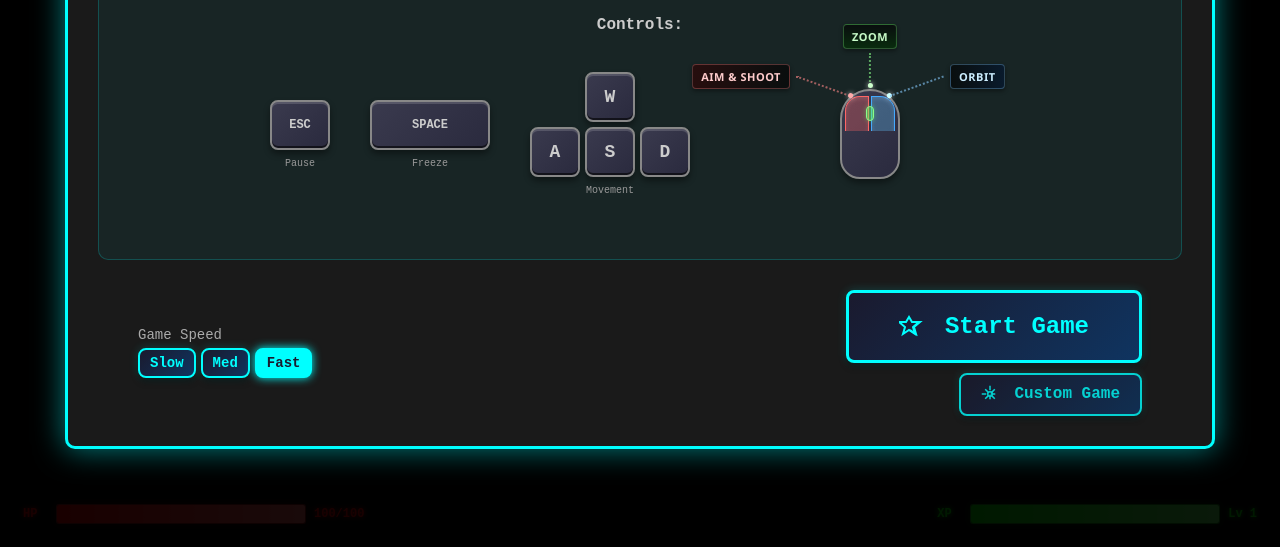
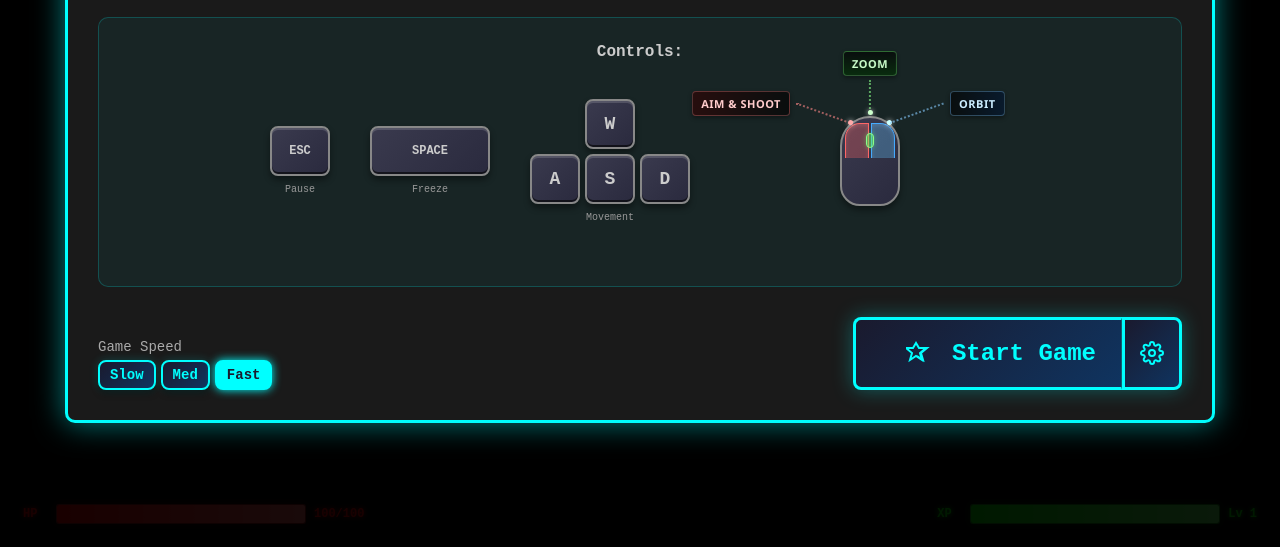
Before and after one commit to VictorZakharov/void-harvest-game, a website built with webpack: page index.html in a window 1280 px wide. Shown: the part 253-800 px from the top of the page. Built offline with nearby package versions, Linux system fonts and the light colour scheme.

Commit message:
Refactor: Main Menu UI (Split Button & Alignment). Implemented split button for Start/Custom game, removed vertical hover rise, and fixed footer alignment/padding.

```diff
--- a/index.html
+++ b/index.html
@@ -223,7 +223,7 @@
                 </div>
                 <!-- Start Screen Actions Footer -->
                 <div class="start-actions"
-                    style="margin-top: 30px; display: flex; align-items: center; justify-content: space-between; width: 100%; padding: 0 40px; box-sizing: border-box;">
+                    style="margin-top: 30px; display: flex; align-items: flex-end; justify-content: space-between; width: 100%; box-sizing: border-box;">
 
                     <!-- Speed Controls (Left) -->
                     <div class="speed-controls-group" style="text-align: left;">
@@ -238,7 +238,9 @@
                     <!-- Main Actions (Right) -->
                     <div class="main-buttons-group"
                         style="display: flex; flex-direction: column; gap: 10px; align-items: flex-end;">
-                        <button id="start-btn" class="btn btn-large" style="margin: 0;">
+
+                        <div class="split-btn-group">
+                            <button id="start-btn" class="btn btn-large split-main">
                                 <svg width="24" height="24" viewBox="0 0 24 24" fill="none" stroke="currentColor"
                                     stroke-width="2" style="vertical-align: middle; margin-right: 8px;">
                                     <path d="M20 7h-7L10 2 7 7H0l6 5-2 7 6-4 6 4-2-7z" />
@@ -247,16 +249,16 @@
                                 Start Game
                             </button>
 
-                        <button id="custom-btn" class="btn"
-                            style="margin: 0; font-size: 16px; padding: 10px 20px; opacity: 0.8;">
-                            <svg width="18" height="18" viewBox="0 0 24 24" fill="none" stroke="currentColor"
-                                stroke-width="2" style="vertical-align: middle; margin-right: 6px;">
+                            <button id="custom-btn" class="btn btn-large split-action" title="Custom Game Settings">
+                                <svg width="24" height="24" viewBox="0 0 24 24" fill="none" stroke="currentColor"
+                                    stroke-width="2">
                                     <circle cx="12" cy="12" r="3" />
                                     <path
-                                    d="M12 1v6m0 6v6M5.6 5.6l4.2 4.2m4.4 4.4l4.2 4.2M1 12h6m6 0h6M5.6 18.4l4.2-4.2m4.4-4.4l4.2-4.2" />
+                                        d="M19.4 15a1.65 1.65 0 0 0 .33 1.82l.06.06a2 2 0 0 1 0 2.83 2 2 0 0 1-2.83 0l-.06-.06a1.65 1.65 0 0 0-1.82-.33 1.65 1.65 0 0 0-1 1.51V21a2 2 0 0 1-2 2 2 2 0 0 1-2-2v-.09A1.65 1.65 0 0 0 9 19.4a1.65 1.65 0 0 0-1.82.33l-.06.06a2 2 0 0 1-2.83 0 2 2 0 0 1 0-2.83l.06-.06a1.65 1.65 0 0 0 .33-1.82 1.65 1.65 0 0 0-1.51-1H3a2 2 0 0 1-2-2 2 2 0 0 1 2-2h.09A1.65 1.65 0 0 0 4.6 9a1.65 1.65 0 0 0-.33-1.82l-.06-.06a2 2 0 0 1 0-2.83 2 2 0 0 1 2.83 0l.06.06a1.65 1.65 0 0 0 1.82.33H9a1.65 1.65 0 0 0 1-1.51V3a2 2 0 0 1 2-2 2 2 0 0 1 2 2v.09a1.65 1.65 0 0 0 1 1.51 1.65 1.65 0 0 0 1.82-.33l.06-.06a2 2 0 0 1 2.83 0 2 2 0 0 1 0 2.83l-.06.06a1.65 1.65 0 0 0-.33 1.82V9a1.65 1.65 0 0 0 1.51 1H21a2 2 0 0 1 2 2 2 2 0 0 1-2 2h-.09a1.65 1.65 0 0 0-1.51 1z" />
                                 </svg>
-                            Custom Game
                             </button>
+                        </div>
+
                     </div>
 
                 </div>
--- a/styles/_buttons.scss
+++ b/styles/_buttons.scss
@@ -101,3 +101,55 @@
     color: #1a1a2e;
     box-shadow: 0 0 10px v.$color-primary;
 }
+
+// ==================== SPLIT BUTTONS ====================
+.split-btn-group {
+    display: flex;
+    align-items: stretch;
+    filter: drop-shadow(0 0 10px rgba(v.$color-primary, 0.3));
+
+    &:hover {
+        filter: drop-shadow(0 0 15px rgba(v.$color-primary, 0.5));
+    }
+
+    .btn {
+        margin: 0; // Reset default btn margins
+        box-shadow: none; // Remove individual shadows, stick to group filter or adjust
+        filter: none;
+
+        // Ensure transforms happen relative to group
+        // If we want the whole group to lift, we might need to apply hover logic to group
+        // But for individual clickable areas, we keep them separate but connected visually.
+
+        // Override default hover rise
+        &:hover {
+            transform: translateZ(2px); // Keep Z-lift, remove Y-lift
+        }
+    }
+
+    .split-main {
+        border-top-right-radius: 0;
+        border-bottom-right-radius: 0;
+        border-right: 1px solid rgba(v.$color-primary, 0.3);
+        padding-right: 25px; // Balance the text center visually
+    }
+
+    .split-action {
+        border-top-left-radius: 0;
+        border-bottom-left-radius: 0;
+        padding: 0 15px; // Just enough for the icon
+        width: auto;
+        display: flex;
+        align-items: center;
+        justify-content: center;
+
+        svg {
+            pointer-events: none;
+            transition: transform 0.3s ease;
+        }
+
+        &:hover svg {
+            transform: rotate(90deg);
+        }
+    }
+}
```
Lines whose indentation alone changed are shown as unchanged.
